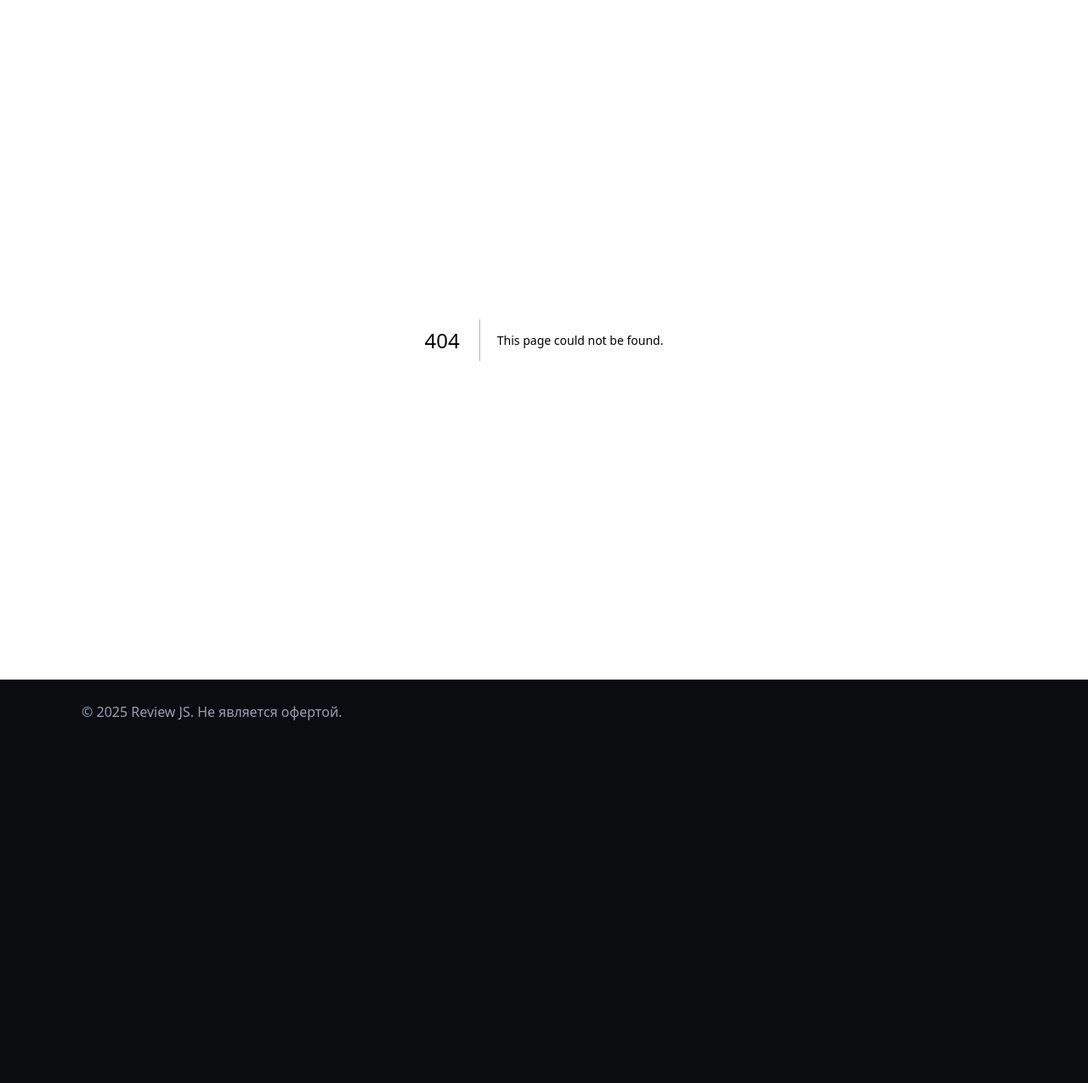
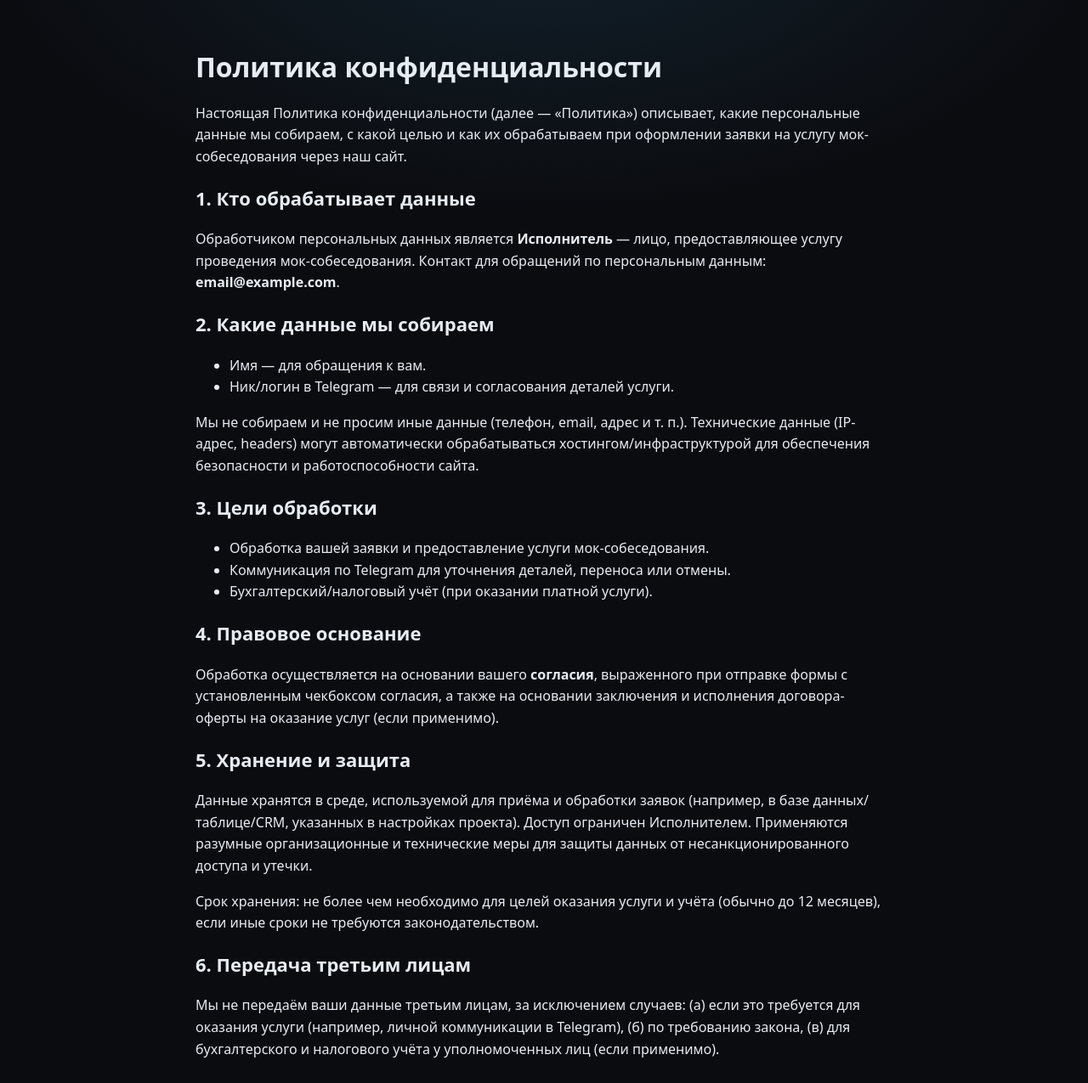
Before and after one commit to Re-Dnor/review-js, a Next.js app: page /privacy in a window 1280 px wide. Before the commit this address had no page. Shown: the top 1275 px of the page at 85% size. Before the commit the page ends 909 px from the top, so only its background shows below. Built offline with nearby package versions, Linux system fonts and the light colour scheme.

Commit message:
add privacy

```diff
--- a/src/app/globals.css
+++ b/src/app/globals.css
@@ -281,7 +281,6 @@ body {
 input,
 textarea,
 select {
-  width: 100%;
   background: #0b0f15;
   color: var(--text);
   border: 1px solid var(--border);
--- /dev/null
+++ b/src/app/privacy/page.tsx
@@ -0,0 +1,171 @@
+export const metadata = {
+  title: "Политика конфиденциальности — Mock-интервью",
+  description:
+    "Политика конфиденциальности: как мы обрабатываем имя и Telegram-ник для связи при заказе услуги мок-собеседования.",
+  robots: {
+    index: true,
+    follow: true,
+  },
+  alternates: { canonical: "/privacy" },
+};
+
+export default function PrivacyPage() {
+  return (
+    <main
+      style={{
+        maxWidth: 860,
+        margin: "0 auto",
+        padding: "32px 20px",
+        lineHeight: 1.6,
+      }}
+    >
+      <h1 style={{ fontSize: 32, fontWeight: 800, marginBottom: 8 }}>
+        Политика конфиденциальности
+      </h1>
+      <p>
+        Настоящая Политика конфиденциальности (далее — «Политика») описывает,
+        какие персональные данные мы собираем, с какой целью и как их
+        обрабатываем при оформлении заявки на услугу мок-собеседования через наш
+        сайт.
+      </p>
+
+      <section>
+        <h2 style={{ fontSize: 22, fontWeight: 700 }}>
+          1. Кто обрабатывает данные
+        </h2>
+        <p>
+          Обработчиком персональных данных является <strong>Исполнитель</strong>{" "}
+          — лицо, предоставляющее услугу проведения мок-собеседования. Контакт
+          для обращений по персональным данным:{" "}
+          <strong>email@example.com</strong>.
+        </p>
+        <p style={{ fontSize: 14, color: "#666" }}>
+          {/* TODO: Замените на ваши данные: ФИО/название, ИНН (если есть), город/страна, контактный email. */}
+        </p>
+      </section>
+
+      <section>
+        <h2 style={{ fontSize: 22, fontWeight: 700 }}>
+          2. Какие данные мы собираем
+        </h2>
+        <ul>
+          <li>Имя — для обращения к вам.</li>
+          <li>
+            Ник/логин в Telegram — для связи и согласования деталей услуги.
+          </li>
+        </ul>
+        <p>
+          Мы не собираем и не просим иные данные (телефон, email, адрес и т.
+          п.). Технические данные (IP-адрес, headers) могут автоматически
+          обрабатываться хостингом/инфраструктурой для обеспечения безопасности
+          и работоспособности сайта.
+        </p>
+      </section>
+
+      <section>
+        <h2 style={{ fontSize: 22, fontWeight: 700 }}>3. Цели обработки</h2>
+        <ul>
+          <li>
+            Обработка вашей заявки и предоставление услуги мок-собеседования.
+          </li>
+          <li>
+            Коммуникация по Telegram для уточнения деталей, переноса или отмены.
+          </li>
+          <li>Бухгалтерский/налоговый учёт (при оказании платной услуги).</li>
+        </ul>
+      </section>
+
+      <section>
+        <h2 style={{ fontSize: 22, fontWeight: 700 }}>4. Правовое основание</h2>
+        <p>
+          Обработка осуществляется на основании вашего <strong>согласия</strong>
+          , выраженного при отправке формы с установленным чекбоксом согласия, а
+          также на основании заключения и исполнения договора-оферты на оказание
+          услуг (если применимо).
+        </p>
+      </section>
+
+      <section>
+        <h2 style={{ fontSize: 22, fontWeight: 700 }}>5. Хранение и защита</h2>
+        <p>
+          Данные хранятся в среде, используемой для приёма и обработки заявок
+          (например, в базе данных/таблице/CRM, указанных в настройках проекта).
+          Доступ ограничен Исполнителем. Применяются разумные организационные и
+          технические меры для защиты данных от несанкционированного доступа и
+          утечки.
+        </p>
+        <p>
+          Срок хранения: не более чем необходимо для целей оказания услуги и
+          учёта (обычно до 12 месяцев), если иные сроки не требуются
+          законодательством.
+        </p>
+      </section>
+
+      <section>
+        <h2 style={{ fontSize: 22, fontWeight: 700 }}>
+          6. Передача третьим лицам
+        </h2>
+        <p>
+          Мы не передаём ваши данные третьим лицам, за исключением случаев: (а)
+          если это требуется для оказания услуги (например, личной коммуникации
+          в Telegram), (б) по требованию закона, (в) для бухгалтерского и
+          налогового учёта у уполномоченных лиц (если применимо).
+        </p>
+      </section>
+
+      <section>
+        <h2 style={{ fontSize: 22, fontWeight: 700 }}>
+          7. Трансграничная передача
+        </h2>
+        <p>
+          Трансграничная передача персональных данных не осуществляется, за
+          исключением случаев, когда коммуникация происходит через облачные
+          сервисы/мессенджеры, инфраструктура которых может находиться за
+          пределами вашей юрисдикции. Используя Telegram для связи, вы
+          учитываете правила обработки данных этого сервиса.
+        </p>
+      </section>
+
+      <section>
+        <h2 style={{ fontSize: 22, fontWeight: 700 }}>
+          8. Права субъекта данных
+        </h2>
+        <p>Вы вправе:</p>
+        <ul>
+          <li>Запросить доступ к вашим персональным данным и их копию.</li>
+          <li>
+            Требовать уточнения или удаления данных, если они устарели или
+            избыточны.
+          </li>
+          <li>
+            Отозвать согласие на обработку; это не влияет на законность
+            обработки до отзыва.
+          </li>
+        </ul>
+        <p>
+          Для реализации прав свяжитесь с нами:{" "}
+          <strong>email@example.com</strong> (укажите «Персональные данные» в
+          теме письма).
+        </p>
+      </section>
+
+      <section>
+        <h2 style={{ fontSize: 22, fontWeight: 700 }}>
+          9. Обновления Политики
+        </h2>
+        <p>
+          Мы можем периодически обновлять Политику. Актуальная версия всегда
+          доступна по адресу <code>/privacy</code>. Существенные изменения будут
+          сопровождаться примечанием о дате обновления.
+        </p>
+      </section>
+
+      <hr style={{ margin: "24px 0" }} />
+      <p style={{ fontSize: 14, color: "#666" }}>
+        Последнее обновление: 13 августа 2025. Если у вас остались вопросы по
+        обработке данных или содержанию этой Политики, напишите нам:{" "}
+        <strong>email@example.com</strong>.
+      </p>
+    </main>
+  );
+}
```
Also changed, not shown: src/app/components/lead-form/index.module.css (added, +15 -0 lines), src/app/components/lead-form/index.tsx (+34 -6 lines).
